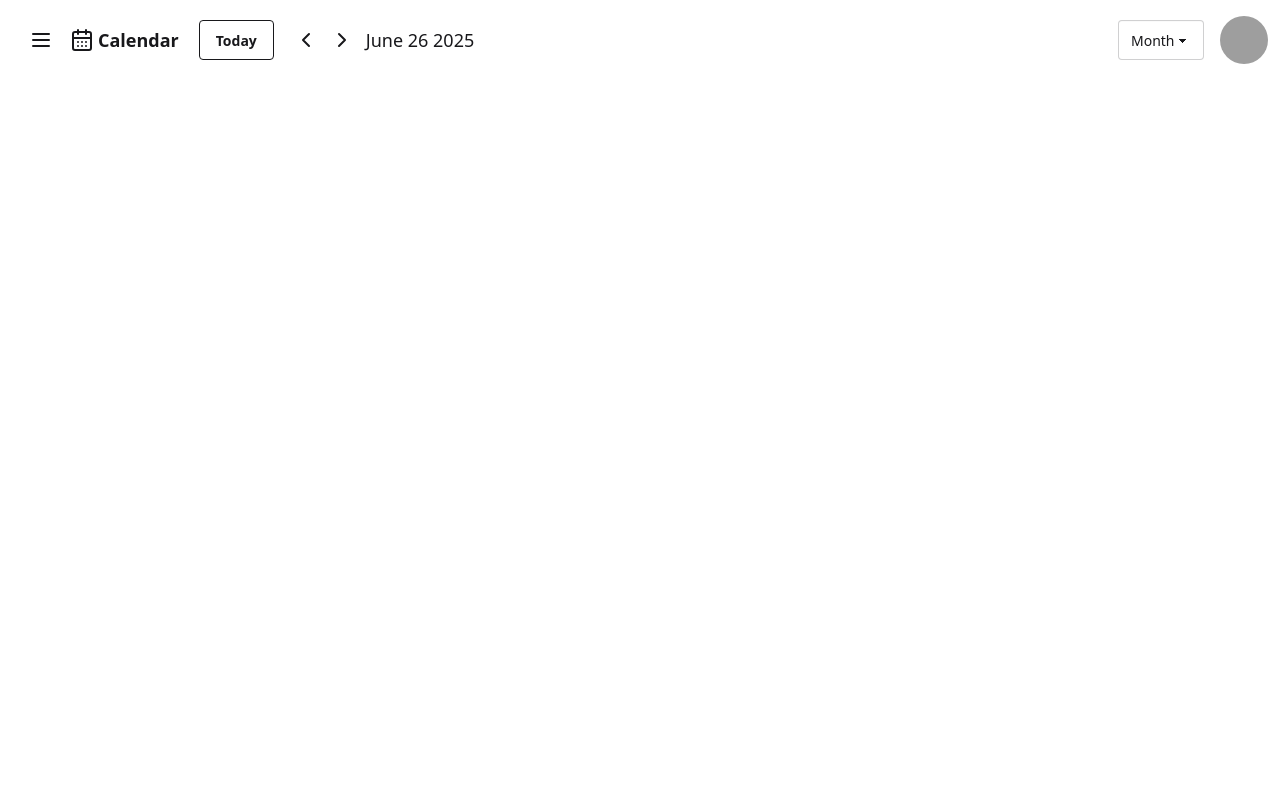
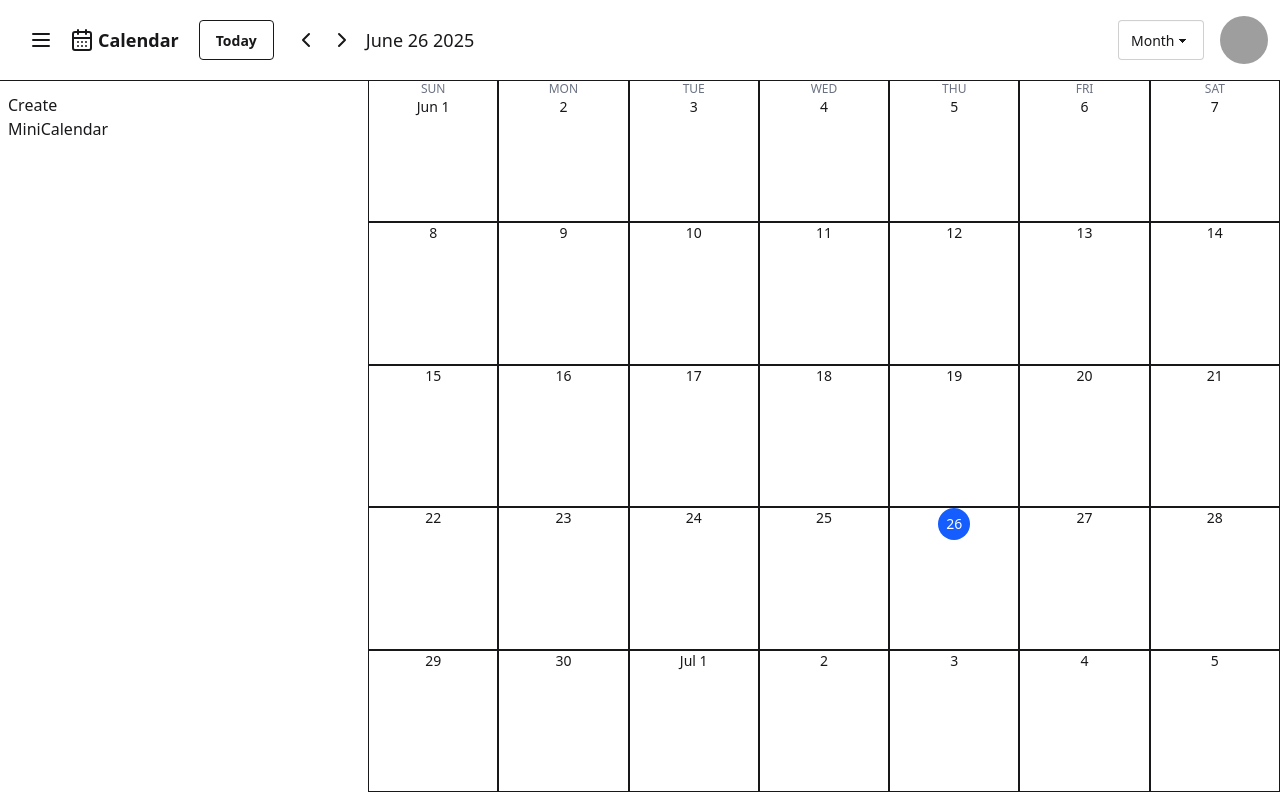
Before and after one commit to Tanmayi-G/Event-Calendar, a React (Vite) app: page / in a window 1280 px wide. Built offline with nearby package versions, Linux system fonts and the light colour scheme; grey boxes are pictures that could not be loaded.

Commit message:
Implemented the main calendar view for month

```diff
--- a/package.json
+++ b/package.json
@@ -11,6 +11,7 @@
   },
   "dependencies": {
     "@tailwindcss/vite": "^4.1.10",
+    "date-fns": "^4.1.0",
     "lucide-react": "^0.523.0",
     "react": "^19.1.0",
     "react-dom": "^19.1.0",
--- a/src/App.jsx
+++ b/src/App.jsx
@@ -1,9 +1,11 @@
 import Header from "./components/Header";
+import MainView from "./components/main/MainView";
 
 function App() {
   return (
     <div>
       <Header />
+      <MainView />
     </div>
   );
 }
--- a/src/components/Header.jsx
+++ b/src/components/Header.jsx
@@ -23,10 +23,8 @@ const Header = () => {
       </div>
 
       <div className="flex items-center space-x-4">
-        <select className="select cursor-pointer">
-          <option selected={true} value="month">
-            Month
-          </option>
+        <select defaultValue="month" className="select cursor-pointer">
+          <option value="month">Month</option>
           <option value="week">Week</option>
           <option value="day">Day</option>
         </select>
--- /dev/null
+++ b/src/components/main/MainView.jsx
@@ -0,0 +1,15 @@
+import Sidebar from "../sidebar/Sidebar";
+import MonthView from "./MonthView";
+
+const MainView = () => {
+  return (
+    <div className="flex">
+      <Sidebar />
+      <div className="w-full flex-1">
+        <MonthView />
+      </div>
+    </div>
+  );
+};
+
+export default MainView;
--- /dev/null
+++ b/src/components/main/MonthView.jsx
@@ -0,0 +1,21 @@
+import { Fragment } from "react";
+import { getMonth } from "../../../utils/getTime";
+import MonthViewBox from "./MonthViewBox";
+
+const MonthView = () => {
+  const currentMonth = getMonth();
+
+  return (
+    <section className="grid grid-cols-7 grid-rows-5 lg:h-[89vh]">
+      {currentMonth.map((row, i) => (
+        <Fragment key={i}>
+          {row.map((day, index) => (
+            <MonthViewBox key={index} day={day} rowIndex={i} />
+          ))}
+        </Fragment>
+      ))}
+    </section>
+  );
+};
+
+export default MonthView;
--- /dev/null
+++ b/src/components/main/MonthViewBox.jsx
@@ -0,0 +1,18 @@
+import { format, isSameDay } from "date-fns";
+
+export default function MonthViewBox({ day, rowIndex, events }) {
+  const today = new Date();
+  const isToday = isSameDay(day, today);
+  const isFirst = format(day, "d") === "1";
+
+  return (
+    <div className="group relative flex flex-col items-center gap-y-2 border transition-all hover:bg-violet-50">
+      <div className="flex flex-col items-center">
+        {rowIndex === 0 && <h4 className="text-xs text-gray-500">{format(day, "EEE").toUpperCase()}</h4>}
+        <h4 className={"text-center text-sm " + (isToday ? "flex h-8 w-8 items-center justify-center rounded-full bg-blue-600 text-white" : "")}>
+          {isFirst ? format(day, "MMM d") : format(day, "d")}
+        </h4>
+      </div>
+    </div>
+  );
+}
--- /dev/null
+++ b/src/components/sidebar/CreateButton.jsx
@@ -0,0 +1,9 @@
+const CreateButton = () => {
+  return (
+    <div>
+      <button className="">Create</button>
+    </div>
+  );
+};
+
+export default CreateButton;
--- /dev/null
+++ b/src/components/sidebar/MiniCalendar.jsx
@@ -0,0 +1,5 @@
+const MiniCalendar = () => {
+  return <div>MiniCalendar</div>;
+};
+
+export default MiniCalendar;
--- /dev/null
+++ b/src/components/sidebar/Sidebar.jsx
@@ -0,0 +1,13 @@
+import CreateButton from "./CreateButton";
+import MiniCalendar from "./MiniCalendar";
+
+const Sidebar = () => {
+  return (
+    <aside className={`w-92 hidden border-t px-2 py-3 transition-all duration-300 ease-in-out lg:block`}>
+      <CreateButton />
+      <MiniCalendar />
+    </aside>
+  );
+};
+
+export default Sidebar;
--- /dev/null
+++ b/utils/getTime.js
@@ -0,0 +1,10 @@
+import { getYear, getMonth as dfGetMonth, startOfMonth, getDay, addDays } from "date-fns";
+
+export const getMonth = (month = dfGetMonth(new Date())) => {
+  const year = getYear(new Date());
+  const firstDayOfMonth = getDay(startOfMonth(new Date(year, month)));
+
+  let dayCounter = -firstDayOfMonth;
+
+  return Array.from({ length: 5 }, () => Array.from({ length: 7 }, () => addDays(new Date(year, month, 1), dayCounter++)));
+};
```
Also changed, not shown: 1 other file (tests, documents, lock files or other folders).
